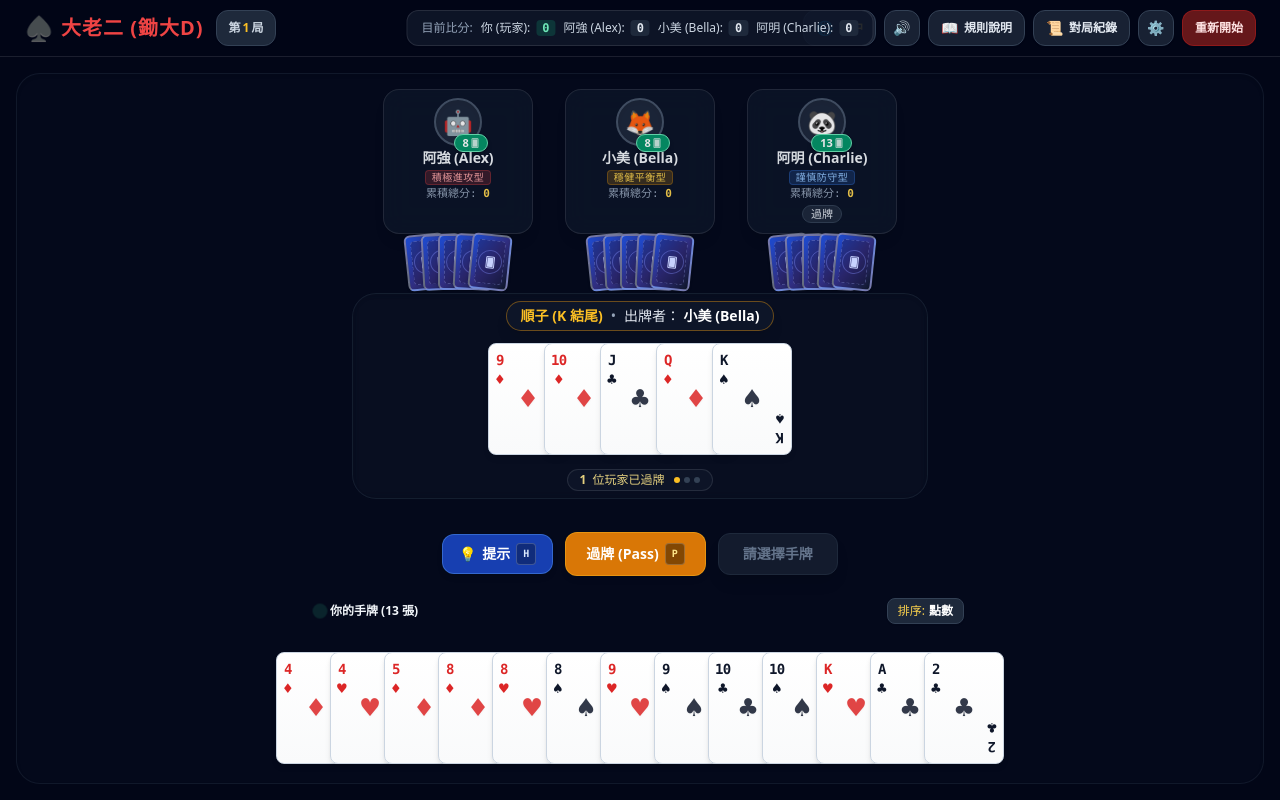
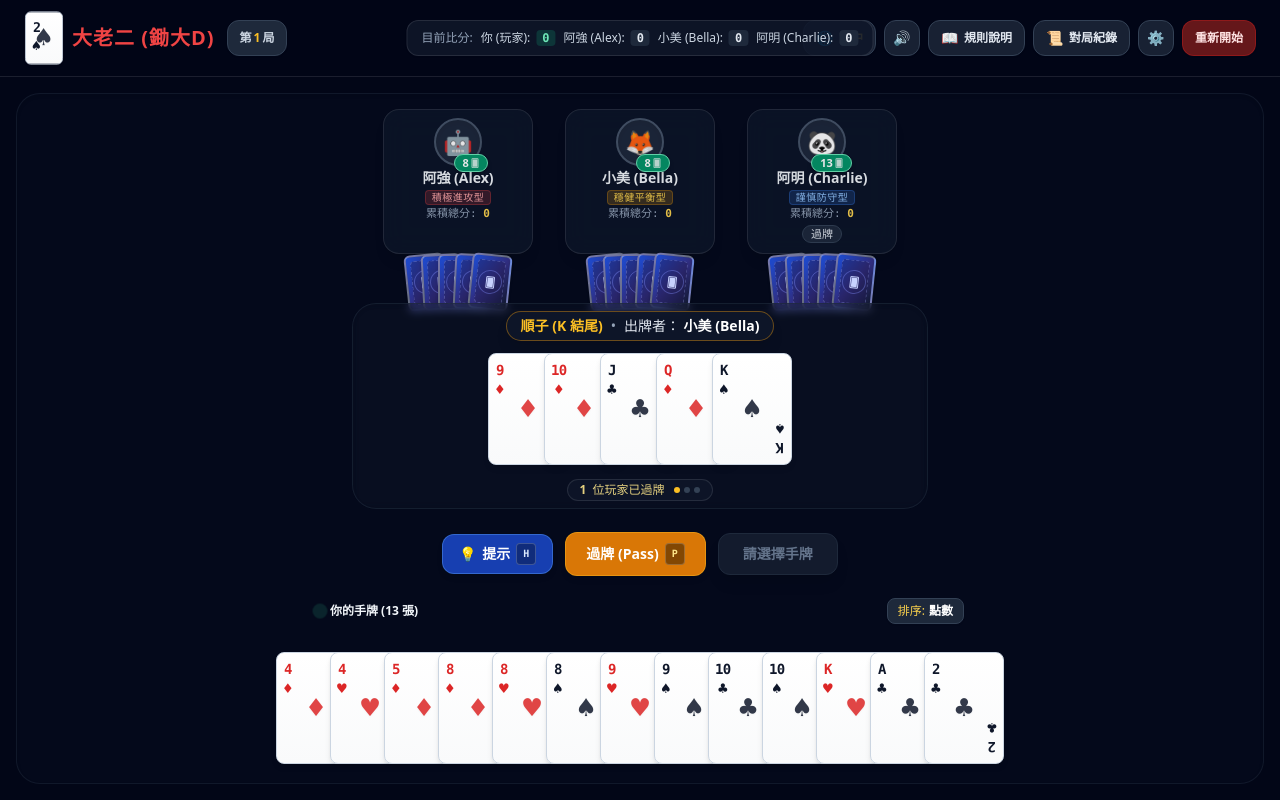
Before and after one commit to kennith/big2-app, a Vue app: page / in a window 1280 px wide. Built offline with nearby package versions, Linux system fonts and the light colour scheme.

Commit message:
style: use 2 of Spades (2♠) card in game header logo

```diff
--- a/src/components/GameHeader.vue
+++ b/src/components/GameHeader.vue
@@ -1,6 +1,9 @@
 <script setup lang="ts">
 import type { Player } from '../engine/types';
 import type { Language, Translations } from '../i18n/translations';
+import CardView from './CardView.vue';
+
+const logoCard = { id: 'logo-2s', suit: 'S' as const, rank: '2' as const };
 
 interface Props {
   roundNumber: number;
@@ -27,8 +30,10 @@ const emit = defineEmits<{
   <header class="relative flex flex-col sm:flex-row items-center justify-between gap-2 px-2.5 sm:px-6 py-2 sm:py-2.5 bg-slate-950/80 border-b border-white/10 backdrop-blur-md sticky top-0 z-40">
     <!-- Game Title & Round (Row 1 on mobile, left on desktop) -->
     <div class="flex items-center justify-between sm:justify-start w-full sm:w-auto gap-2 sm:gap-3">
-      <div class="flex items-center gap-1.5 font-black text-base sm:text-xl tracking-wider text-red-500">
-        <span class="text-xl sm:text-2xl">♠️</span>
+      <div class="flex items-center gap-2 font-black text-base sm:text-xl tracking-wider text-red-500 select-none">
+        <div class="flex-shrink-0 transform scale-90 sm:scale-95 origin-center">
+          <CardView :card="logoCard" size="sm" :is-interactive="false" />
+        </div>
         <span>
           {{ t.gameTitle }}
         </span>
```
